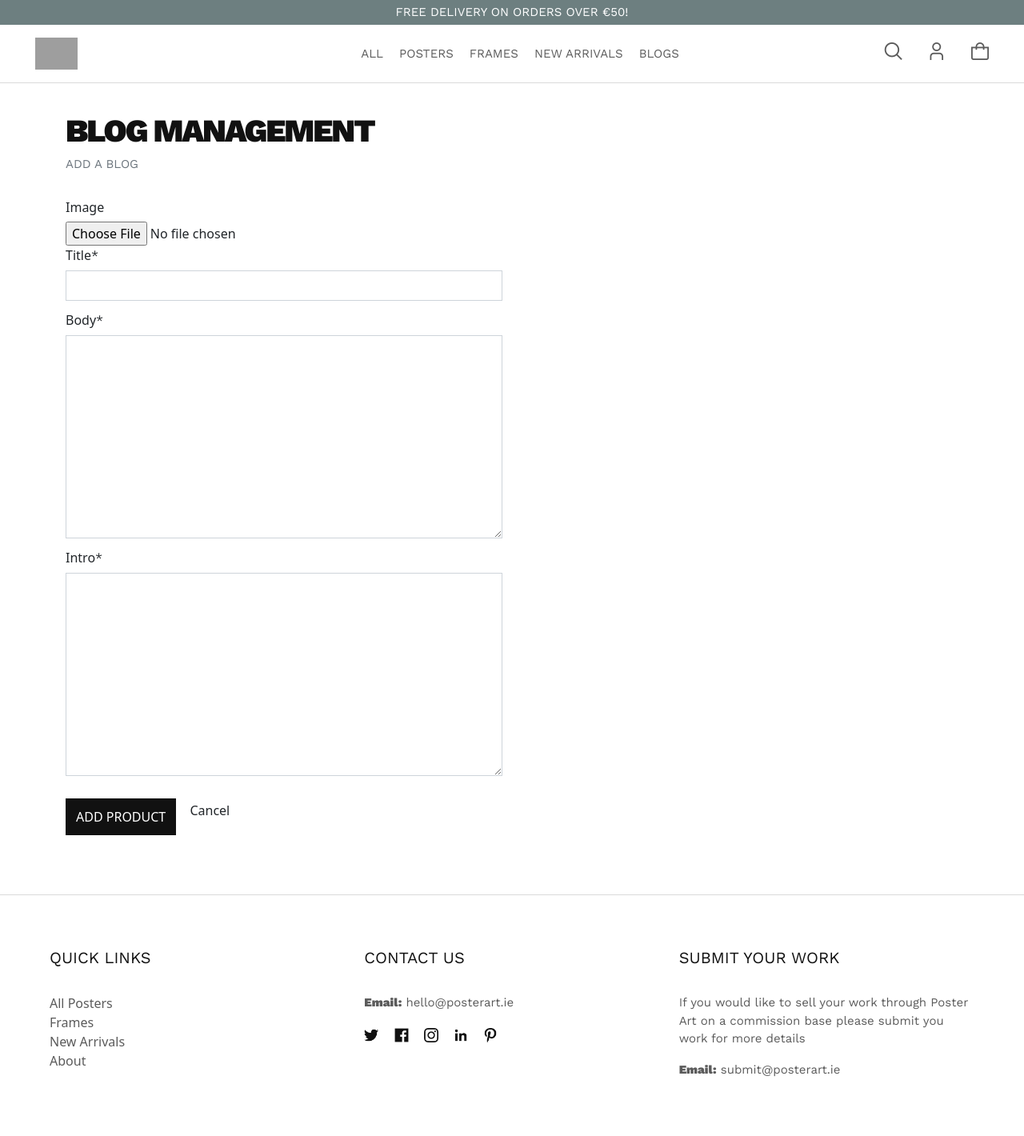
After one commit to hellyryan1995/Poster-Art-MS4, a Django app: page /blog/add/ in a window 1280 px wide. The commit adds this page. Shown: the whole page at 80% size. Run offline with Django 3.2, Linux system fonts and the light colour scheme; some libraries are stand-ins or nearby versions; grey boxes are pictures that could not be loaded.

Commit message:
Added add post view url and template

```diff
--- a/blog/forms.py
+++ b/blog/forms.py
@@ -1,6 +1,6 @@
 from django import forms
 
-from .models import Comment
+from .models import Comment, Post
 
 
 class CommentForm(forms.ModelForm):
@@ -17,3 +17,21 @@ class CommentForm(forms.ModelForm):
         """
         super().__init__(*args, **kwargs)
         self.fields["comment"].widget.attrs["placeholder"] = "Add a comment here"
+
+
+class PostForm(forms.ModelForm):
+
+    class Meta:
+        model = Post
+        fields = {
+            'intro',
+            'title',
+            'body',
+            'image',
+        }
+
+    def __init__(self, *args, **kwargs):
+        super().__init__(*args, **kwargs)
+
+        for field_name, field in self.fields.items():
+            field.widget.attrs['class'] = 'rounded-0'
--- a/blog/models.py
+++ b/blog/models.py
@@ -8,7 +8,7 @@ from django.contrib.auth.models import User
 class Post(models.Model):
     image = models.ImageField(null=True, blank=True)
     title = models.CharField(max_length=255)
-    slug = models.SlugField(null=True, blank=True)
+    slug = models.TextField(null=True, blank=True)
     intro = models.TextField(null=False, blank=False, default='')
     body = models.TextField(null=False, blank=False, default='')
     date_added = models.DateTimeField(auto_now_add=True)
--- /dev/null
+++ b/blog/templates/blog/add_post.html
@@ -0,0 +1,36 @@
+{% extends "base.html" %}
+{% load static %}
+
+{% block page_header %}
+    <div class="container header-container">
+        <div class="row">
+            <div class="col"></div>
+        </div>
+    </div>
+{% endblock %}
+
+{% block content %}
+    <div class="overlay"></div>
+    <div class="container">
+        <div class="row margin margin-styling">
+            <div class="col-12 col-md-6">
+                <h2>Blog Management</h2>
+                <h5 class="text-muted">Add a Blog</h5>
+                <hr class="line-divider">
+            </div>
+        </div>
+
+        <div class="row">
+            <div class="col-12 col-md-6">
+                <form method="POST" action="{% url 'add_post' %}" class="form mb-4" enctype="multipart/form-data">
+                    {% csrf_token %}
+                    {{ form | crispy }}
+                    <div>
+                        <button class="btn add-to-cart rounded-0 text-uppercase mt-3" type="submit">Add Product</button>
+                        <a class="btn" href="{% url 'blog' %}">Cancel</a>
+                    </div>
+                </form>
+            </div>
+        </div>
+    </div>
+{% endblock %}
--- a/blog/templates/blog/blog.html
+++ b/blog/templates/blog/blog.html
@@ -39,7 +39,7 @@
                             <h4 class="card-title">{{ post.title }}</h4>
                             <p class="card-text"><small class="text-muted">Posted at {{ post.date_added }}</small></p>
                             <p class="card-text">{{ post.intro|truncatechars:220 }}</p>
-                            <a href="{% url 'post_detail' post.slug %}" class="btn add-to-cart rounded-0 text-uppercase mt-1">Read More</a>
+                            <a href="{% url 'post_detail' post.id %}" class="btn add-to-cart rounded-0 text-uppercase mt-1">Read More</a>
                             </div>
                         </div>
                         </div>
--- a/blog/urls.py
+++ b/blog/urls.py
@@ -5,6 +5,7 @@ from blog.views import post_detail
 
 urlpatterns = [
     path('', views.blog, name='blog'),
-    path('<slug:slug>/', post_detail, name='post_detail'),
+    path('int:<post_id>/', post_detail, name='post_detail'),
+    path('add/', views.add_post , name='add_post'),
 
 ]
--- a/blog/views.py
+++ b/blog/views.py
@@ -1,7 +1,7 @@
-from django.shortcuts import render, get_object_or_404, redirect
+from django.shortcuts import render, get_object_or_404, redirect, reverse
 from django.contrib import messages
 
-from .forms import CommentForm
+from .forms import CommentForm, Post, PostForm
 from .models import Post, Comment
 # Create your views here.
 
@@ -18,10 +18,10 @@ def blog(request):
     return render(request, template, context)
 
 
-def post_detail(request, slug):
+def post_detail(request, post_id):
     '''A view to show the specific post in detail '''
 
-    post = get_object_or_404(Post, slug=slug)
+    post = get_object_or_404(Post, pk=post_id)
     if request.method == 'POST':
         form = CommentForm(request.POST)
         if form.is_valid():
@@ -30,11 +30,11 @@ def post_detail(request, slug):
             comment.user = request.user
             form.save()
             messages.success(request, "Your comment has been added.")
-            return redirect('post_detail', slug=post.slug)
+            return redirect(reverse('post_detail', args=[post_id]))
         else:
             messages.error(request,
                         "Error adding your comment please try again")
-            return redirect('post_detail', slug=post.slug)
+            return redirect(reverse('post_detail', args=[post_id]))
 
     comments = Comment.objects.filter(post=post)
 
@@ -47,3 +47,14 @@ def post_detail(request, slug):
     }
 
     return render(request, template, context)
+
+
+def add_post(request):
+    """ Add a post to the store """
+    form = PostForm()
+    template = 'blog/add_post.html'
+    context = {
+        'form': form,
+    }
+
+    return render(request, template, context)
```
Also changed, not shown: blog/admin.py (+13 -1 lines), blog/migrations/0004_alter_post_slug.py (added), products/forms.py (line endings or trailing spaces).
